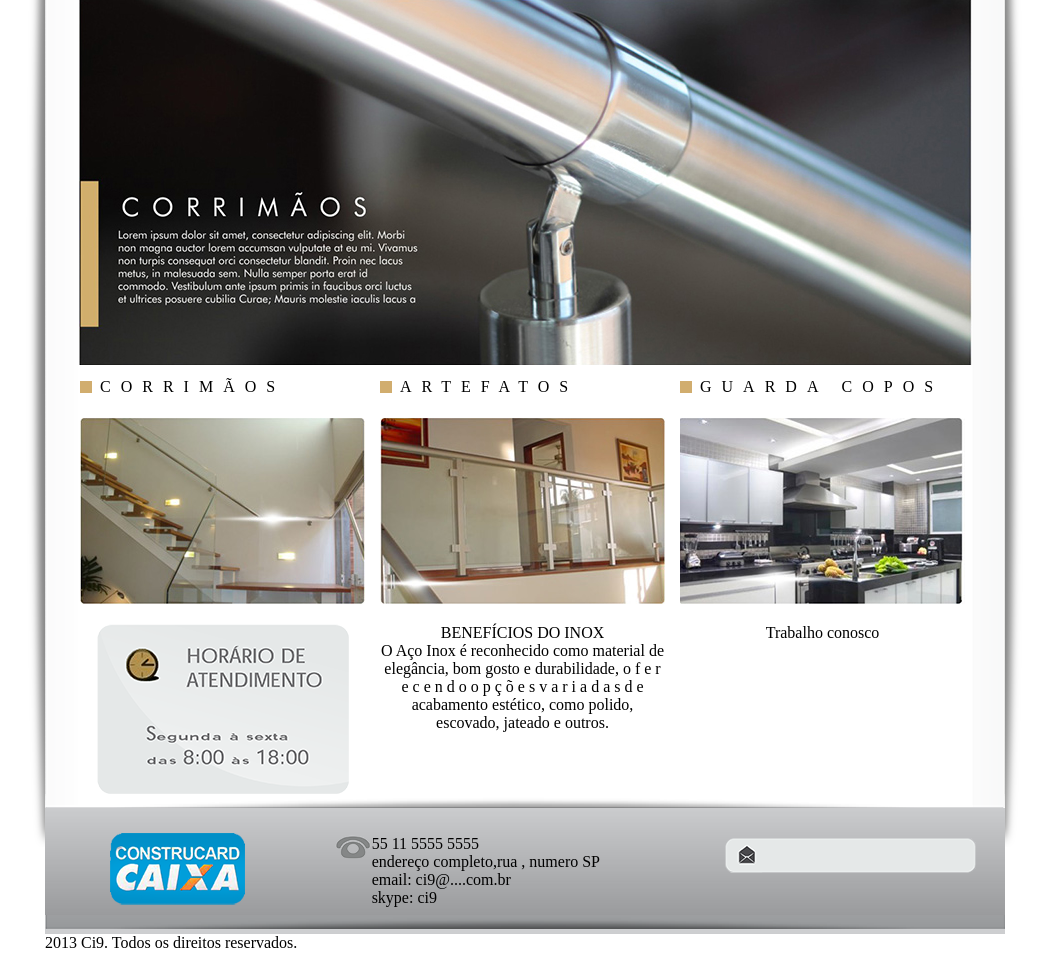
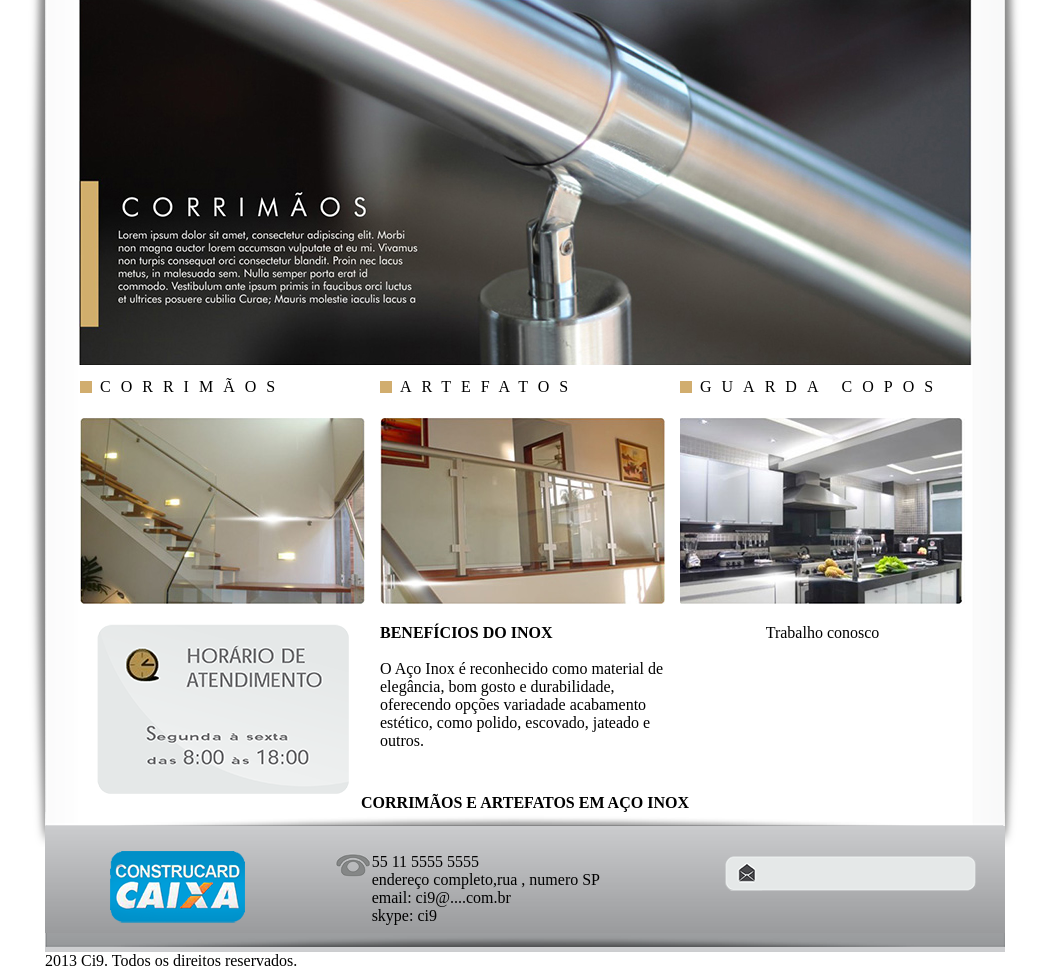
Before and after one commit to thiagomns/ci9, a PHP site: page / in a window 1280 px wide. Shown: the part 168-1146 px from the top of the page, without its empty margins (105-1154 px from the left). Before the commit the page ends 1116 px from the top, so only its background shows below. Run offline with PHP 8.4, Linux system fonts and the light colour scheme; some libraries are stand-ins or nearby versions.

Commit message:
Ajustes Finais

```diff
--- a/index.php
+++ b/index.php
@@ -68,11 +68,11 @@
 
                             <div class="quadrado"></div><div class="cabecalho">Artefatos</div>
                             <img src="imgs/colunaMeio.jpg">
-                            <p class="separador">
-                            BENEFÍCIOS DO INOX<br>
+                            <p class="separador alinhado">
+                            <h1>BENEFÍCIOS DO INOX</h1><br>
                             O Aço Inox é reconhecido como material
                             de elegância, bom gosto e durabilidade,
-                            o f e r e c e n d o o p ç õ e s v a r i a d a s d e
+                            oferecendo opções variadade
                             acabamento estético, como polido,
                             escovado, jateado e outros.
                             </p>
@@ -87,6 +87,13 @@
                             </p>
 
                         </div>
+                        <div class="clearfix"></div>
+                        <div class="col1">
+                        	<h1><p style="text-align:center"> Corrimãos e Artefatos em aço inox</p></h1>
+                        </div>
+
+
+
                         <div class="clearfix"></div>
                     </div>
 
--- a/style.css
+++ b/style.css
@@ -1,6 +1,13 @@
 .clearfix,.clr 	{ float: none; clear: both; }
 * {	margin:0;
 	padding:0;}
+
+.alinhado {
+	text-align:justify;
+	}
+h1 {	font-size:16px;
+		text-transform:uppercase;
+	}
 
 body {margin:0}
 
```
